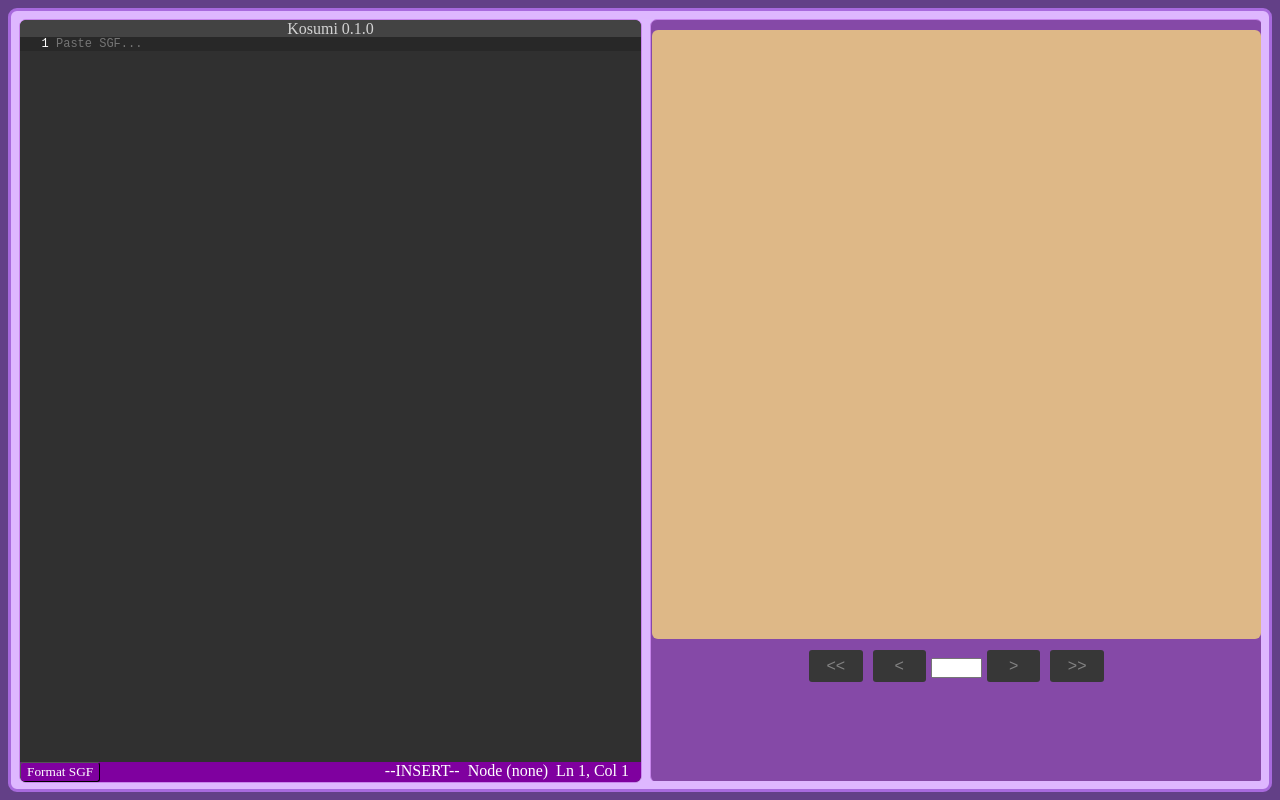
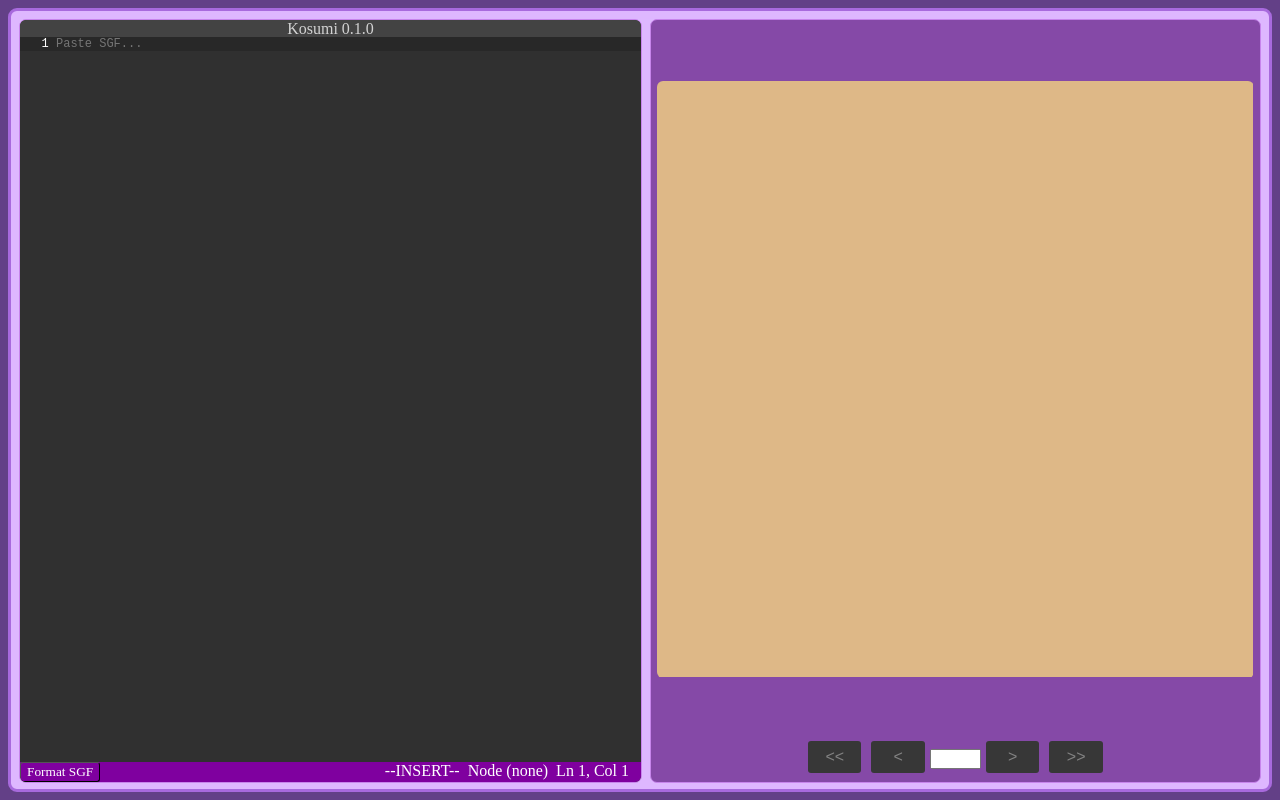
Before and after one commit to goopletdev/kosumi, a plain HTML site: page index.html in a window 1280 px wide. Drawn offline with Linux system fonts and the light colour scheme; a web font is replaced by a local one.

Commit message:
changed css and added to js function so goban can take up more vertical space

```diff
--- a/goban/goban-styles.css
+++ b/goban/goban-styles.css
@@ -4,15 +4,15 @@
 }
 
 .gobanContainer {
-    height:fit-content;
-    width:fit-content;
+    height:100%;
+    width:100%;
     vertical-align:middle;
     font-size:16px;
     display:flex;
     flex-direction: column;
     align-items: center;
     justify-content: center;
-    margin:10px auto;
+    margin:auto;
     border-radius: 6px;
     overflow:hidden;
 }
--- a/goban/goban.js
+++ b/goban/goban.js
@@ -30,11 +30,18 @@ class GobanCanvas {
     }
 
     setCanvasSize(columns=19,rows=19) {
+        let parentBounds = this.parent.getBoundingClientRect();
+        let parentHeight = parentBounds.bottom-parentBounds.top;
+        let parentWidth = parentBounds.right-parentBounds.left;
+        let length = parentHeight < parentWidth ? `${parentHeight}px` : `${parentWidth}px`;
+        this.container.style.height = length;
+        this.container.style.width = length;
+
         this.columns = columns;
         this.rows = rows;
         this.lineSpacing = this.display
 
-        this.bounds = this.parent.getBoundingClientRect();
+        this.bounds = this.container.getBoundingClientRect();
         let heightSpacing = (this.bounds.bottom-this.bounds.top)/(rows+2);
         let widthSpacing = (this.bounds.right-this.bounds.left)/(columns+2);
         this.lineSpacing = heightSpacing < widthSpacing ? heightSpacing : widthSpacing;
--- a/navigation/navigation-panel-styles.css
+++ b/navigation/navigation-panel-styles.css
@@ -1,6 +1,6 @@
 .kosumiNavigationPanel {
     min-width:fit-content;
-    margin: 10px auto;
+    margin-top: .5em;
 }
 
 .kosumiNavigationButton {
--- a/styles.css
+++ b/styles.css
@@ -30,7 +30,7 @@ body {
 }
 
 #editorParent,
-#modules {
+#modulesContainer {
     border:solid;
     border-radius:7px;
     border-width:1px;
@@ -49,13 +49,16 @@ body {
 #modulesContainer {
     flex:1;
     overflow: hidden;
+    background-color:#8549a7;
 }
 
 #modules {
-    background-color:#8549a7;
-    height:100%;
-    width:100%;
+    height:98%;
+    width:98%;
+    margin: 1%;
     position:relative;
+    display: flex;
+    flex-direction: column;
 }
 
 #gobanParent,
@@ -65,12 +68,15 @@ body {
 }
 
 #gobanParent {
-    height:80%;
+    flex-grow:1;
+    height:90%;
+    display: flex;
 }
 
-#navigationparent {
-    height: 10%;
+#navigationParent {
     min-height: fit-content;
+    position:sticky;
+    bottom:0;
 }
 
 #infoParent {
```
